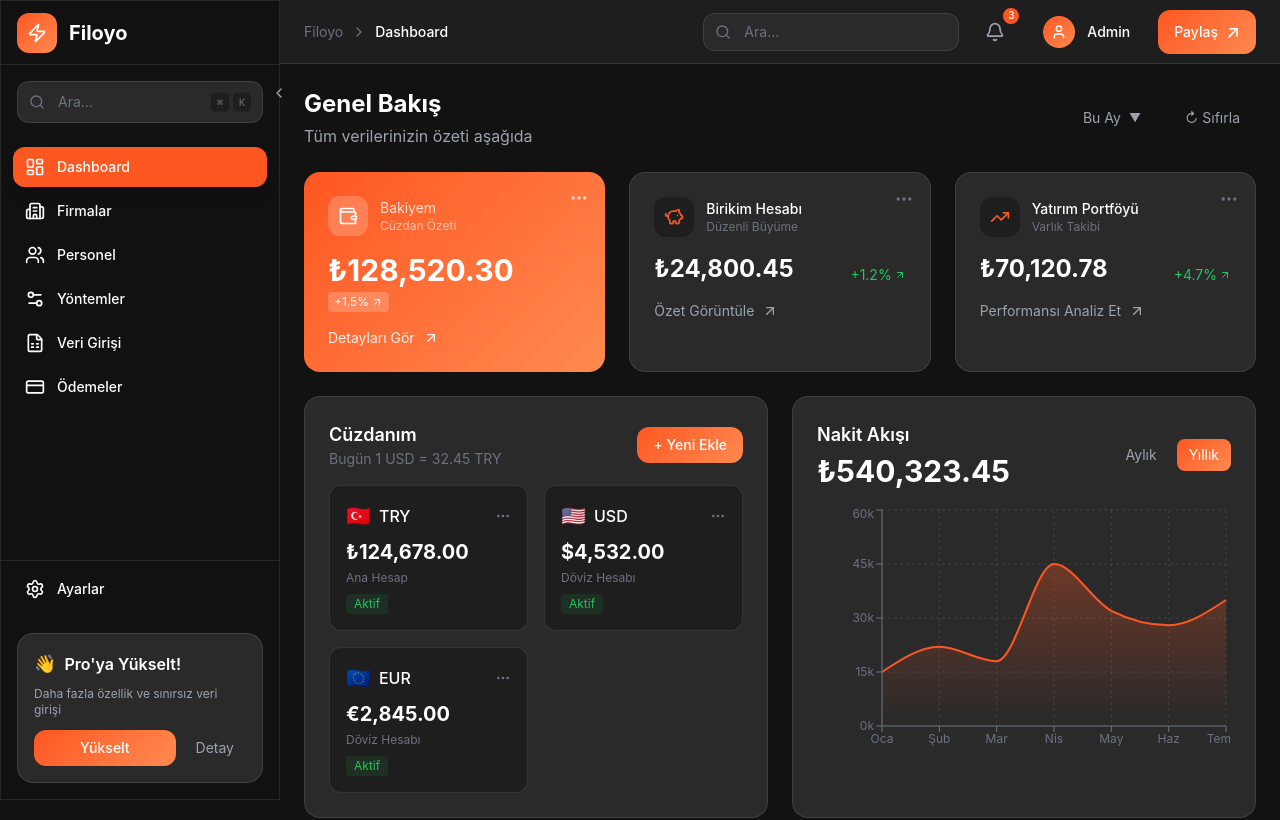
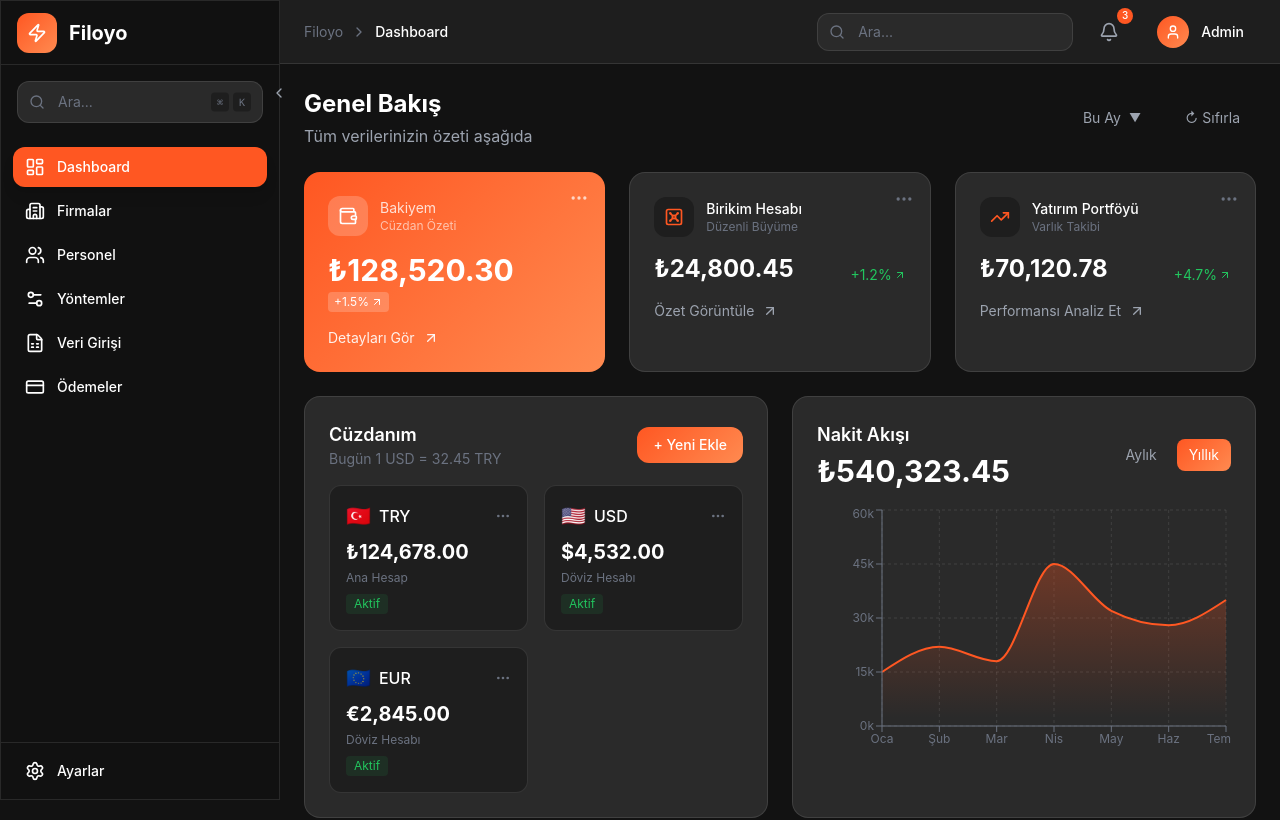
Before and after one commit to hamzaumutlu/filoyoyeni, a React (Vite) app: page / in a window 1280 px wide. Shown: the top 820 px of the page. Built offline with nearby package versions, Linux system fonts and the light colour scheme.

Commit message:
fix: UI cleanup - remove PiggyBank icon, Pro upgrade card, Share button

```diff
--- a/src/components/layout/Header.tsx
+++ b/src/components/layout/Header.tsx
@@ -70,13 +70,6 @@
                     </div>
                     <span className="text-sm font-medium text-white hidden sm:block">Admin</span>
                 </button>
-
-                {/* Share Button - Desktop only */}
-                <button className="hidden md:flex px-4 py-2 rounded-xl gradient-orange text-white text-sm font-medium
-          items-center gap-2 hover:opacity-90 transition-opacity">
-                    Paylaş
-                    <span className="text-lg">↗</span>
-                </button>
             </div>
         </header>
     );
--- a/src/components/layout/Sidebar.tsx
+++ b/src/components/layout/Sidebar.tsx
@@ -146,28 +146,6 @@
                 </ul>
             </div>
 
-            {/* Pro Upgrade Card */}
-            {!isCollapsed && (
-                <div className="p-4">
-                    <div className="p-4 rounded-2xl bg-[var(--color-bg-card)] border border-[var(--color-border-glass)]">
-                        <div className="flex items-center gap-2 mb-2">
-                            <span className="text-lg">👋</span>
-                            <span className="font-semibold text-white">Pro'ya Yükselt!</span>
-                        </div>
-                        <p className="text-xs text-[var(--color-text-secondary)] mb-3">
-                            Daha fazla özellik ve sınırsız veri girişi
-                        </p>
-                        <div className="flex gap-2">
-                            <button className="flex-1 px-3 py-2 rounded-xl gradient-orange text-white text-sm font-medium hover:opacity-90 transition-opacity">
-                                Yükselt
-                            </button>
-                            <button className="px-3 py-2 rounded-xl bg-[var(--color-bg-secondary)] text-[var(--color-text-secondary)] text-sm hover:text-white transition-colors">
-                                Detay
-                            </button>
-                        </div>
-                    </div>
-                </div>
-            )}
 
             {/* Collapse Toggle */}
             <button
--- a/src/pages/Dashboard.tsx
+++ b/src/pages/Dashboard.tsx
@@ -1,7 +1,7 @@
 import {
     ArrowUpRight,
     Wallet,
-    PiggyBank,
+    Vault,
     TrendingUp,
     MoreHorizontal,
     Filter,
@@ -107,7 +107,7 @@
                     </div>
                     <div className="flex items-center gap-3 mb-4">
                         <div className="w-10 h-10 rounded-xl bg-[var(--color-bg-secondary)] flex items-center justify-center">
-                            <PiggyBank className="w-5 h-5 text-[var(--color-accent-orange)]" />
+                            <Vault className="w-5 h-5 text-[var(--color-accent-orange)]" />
                         </div>
                         <div>
                             <p className="text-white text-sm font-medium">Birikim Hesabı</p>
```
